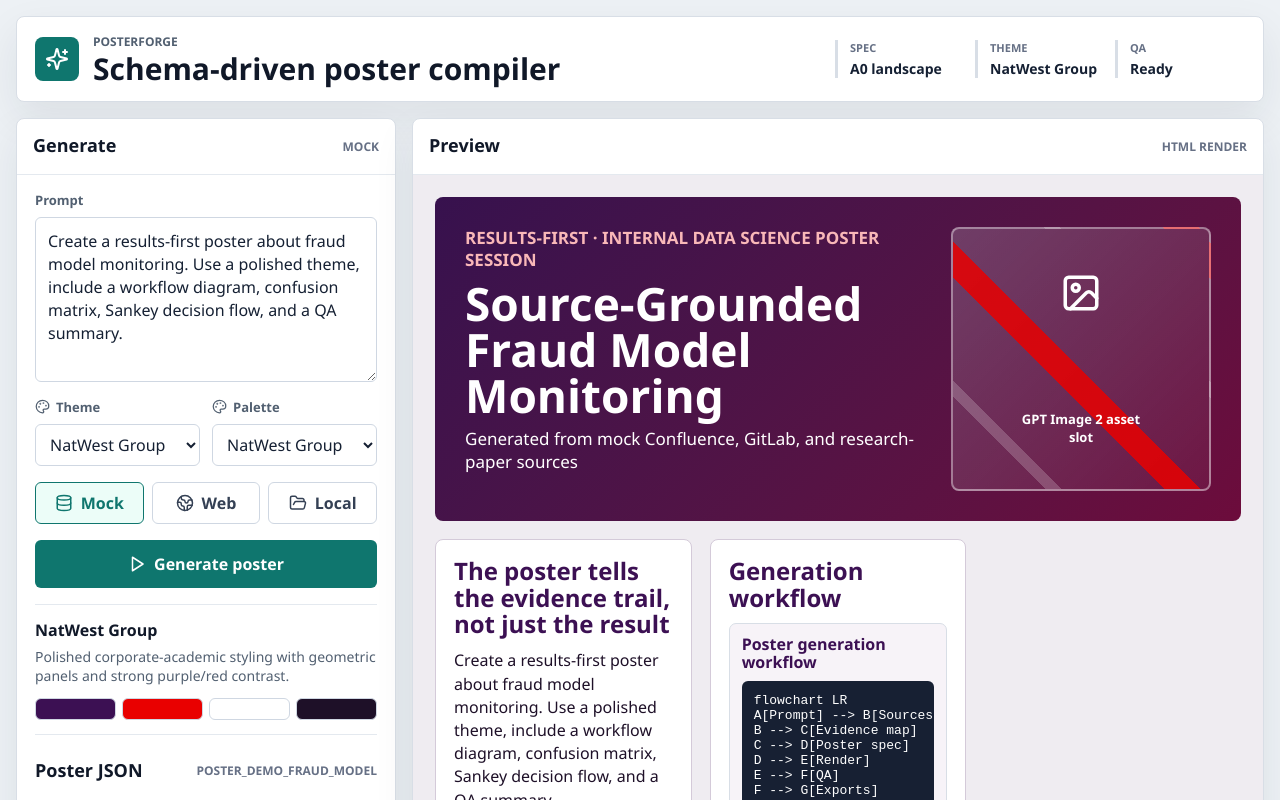
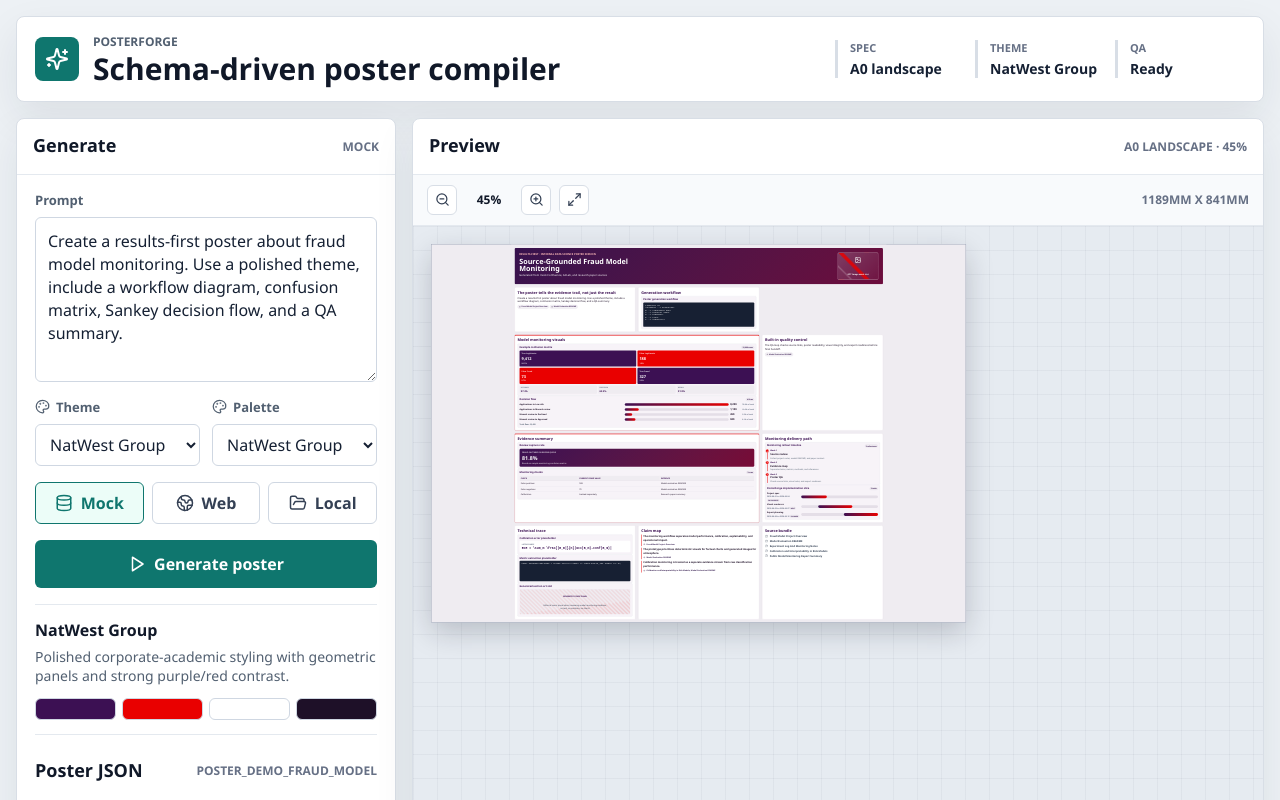
Before and after one commit to ctucker13/posterforge, a React (Vite) app: page / in a window 1280 px wide. Shown: the top 800 px of the page. Built offline with nearby package versions, Linux system fonts and the light colour scheme.

Commit message:
Add A0 zoomable preview frame

```diff
--- a/src/components/PosterPreview.tsx
+++ b/src/components/PosterPreview.tsx
@@ -1,5 +1,5 @@
-import { type CSSProperties } from "react";
-import { FileCheck2, Image, Link2 } from "lucide-react";
+import { type CSSProperties, useLayoutEffect, useMemo, useRef, useState } from "react";
+import { FileCheck2, Image, Link2, Maximize2, ZoomIn, ZoomOut } from "lucide-react";
 import type { PosterBlock, PosterClaim, PosterProject, PosterSource } from "../domain/poster";
 import { isFeaturedSection, resolveLayoutTemplate } from "../layouts";
 import { resolvePalette } from "../themes";
@@ -10,20 +10,77 @@ interface PosterPreviewProps {
 }
 
 export function PosterPreview({ poster }: PosterPreviewProps) {
+  const [zoom, setZoom] = useState(0.45);
+  const [fitScale, setFitScale] = useState(0.42);
+  const canvasRef = useRef<HTMLDivElement | null>(null);
+  const posterRef = useRef<HTMLElement | null>(null);
   const palette = resolvePalette(poster.theme, poster.palette);
   const layout = resolveLayoutTemplate(poster.layout);
   const visuals = new Map(poster.visuals.map((visual) => [visual.id, visual]));
   const sources = new Map(poster.sources.map((source) => [source.id, source]));
   const claims = new Map(poster.claims.map((claim) => [claim.id, claim]));
+  const outputFrame = useMemo(() => getA0PreviewFrame(poster.format.orientation), [poster.format.orientation]);
+
+  useLayoutEffect(() => {
+    const canvas = canvasRef.current;
+    const posterElement = posterRef.current;
+    if (!canvas || !posterElement) {
+      return;
+    }
+
+    const frame = requestAnimationFrame(() => {
+      const posterWidth = posterElement.offsetWidth || outputFrame.designWidth;
+      const posterHeight = posterElement.scrollHeight || posterElement.offsetHeight || outputFrame.height;
+      const nextScale = Math.min(outputFrame.width / posterWidth, outputFrame.height / posterHeight);
+      setFitScale(Number.isFinite(nextScale) && nextScale > 0 ? nextScale : 1);
+    });
+
+    return () => cancelAnimationFrame(frame);
+  }, [poster, outputFrame]);
+
+  const fittedWidth = outputFrame.designWidth * fitScale;
+  const fittedHeight = outputFrame.height;
+  const posterLeft = Math.max(0, (outputFrame.width - fittedWidth) / 2);
+  const posterTop = Math.max(0, (outputFrame.height - fittedHeight) / 2);
+  const zoomLabel = `${Math.round(zoom * 100)}%`;
 
   return (
     <section className="preview-panel" aria-label="Poster preview">
       <div className="panel-header">
         <h2>Preview</h2>
-        <span>HTML render</span>
+        <span>{`A0 ${outputFrame.orientation} · ${zoomLabel}`}</span>
       </div>
+      <div className="preview-toolbar" aria-label="Preview zoom controls">
+        <button type="button" onClick={() => setZoom((value) => Math.max(0.2, Number((value - 0.1).toFixed(2))))} title="Zoom out">
+          <ZoomOut size={15} />
+        </button>
+        <strong>{zoomLabel}</strong>
+        <button type="button" onClick={() => setZoom((value) => Math.min(1, Number((value + 0.1).toFixed(2))))} title="Zoom in">
+          <ZoomIn size={15} />
+        </button>
+        <button type="button" onClick={() => setZoom(0.45)} title="Reset zoom">
+          <Maximize2 size={15} />
+        </button>
+        <span>{`${outputFrame.mmWidth}mm x ${outputFrame.mmHeight}mm`}</span>
+      </div>
+      <div className="preview-viewport">
+        <div className="a0-preview-stage" style={{ width: outputFrame.width * zoom, height: outputFrame.height * zoom }}>
+          <div
+            className="a0-preview-canvas"
+            ref={canvasRef}
+            style={
+              {
+                width: outputFrame.width,
+                height: outputFrame.height,
+                transform: `scale(${zoom})`,
+                "--theme-primary": palette.colors.primary,
+                "--theme-accent": palette.colors.accent,
+              } as CSSProperties
+            }
+          >
             <article
-        className={`poster poster-${poster.theme} poster-layout-${layout.cssClass}`}
+              ref={posterRef}
+              className={`poster poster-output-frame poster-${poster.theme} poster-layout-${layout.cssClass}`}
               style={
                 {
                   "--theme-primary": palette.colors.primary,
@@ -31,6 +88,10 @@ export function PosterPreview({ poster }: PosterPreviewProps) {
                   "--theme-bg": palette.colors.background,
                   "--theme-panel": palette.colors.panel,
                   "--theme-ink": palette.colors.ink,
+                  "--poster-fit-scale": fitScale,
+                  "--poster-design-width": `${outputFrame.designWidth}px`,
+                  "--poster-left": `${posterLeft}px`,
+                  "--poster-top": `${posterTop}px`,
                 } as CSSProperties
               }
             >
@@ -42,7 +103,7 @@ export function PosterPreview({ poster }: PosterPreviewProps) {
                 </div>
                 <div className="hero-asset" aria-label="Generated image asset placeholder">
                   <Image size={42} />
-            <span>GPT Image 2 asset slot</span>
+                  <span>GPT Image asset slot</span>
                 </div>
               </header>
 
@@ -85,8 +146,23 @@ export function PosterPreview({ poster }: PosterPreviewProps) {
                 </section>
               </div>
             </article>
+          </div>
+        </div>
+      </div>
     </section>
   );
+}
+
+function getA0PreviewFrame(orientation: PosterProject["format"]["orientation"]) {
+  const isPortrait = orientation === "portrait";
+  return {
+    orientation: isPortrait ? "portrait" : "landscape",
+    mmWidth: isPortrait ? 841 : 1189,
+    mmHeight: isPortrait ? 1189 : 841,
+    width: isPortrait ? 841 : 1189,
+    height: isPortrait ? 1189 : 841,
+    designWidth: isPortrait ? 1500 : 2400,
+  };
 }
 
 function renderBlock(
--- a/src/styles/app.css
+++ b/src/styles/app.css
@@ -1015,6 +1015,72 @@ textarea {
   min-height: 680px;
 }
 
+.preview-toolbar {
+  display: flex;
+  align-items: center;
+  gap: 8px;
+  border-bottom: 1px solid #e4e9ef;
+  padding: 10px 14px;
+  background: #f8fafc;
+}
+
+.preview-toolbar button {
+  display: inline-grid;
+  place-items: center;
+  width: 30px;
+  height: 30px;
+  border: 1px solid #d8dee6;
+  border-radius: 6px;
+  color: #344054;
+  background: #ffffff;
+  cursor: pointer;
+}
+
+.preview-toolbar button:hover {
+  border-color: #98a2b3;
+  color: #101828;
+}
+
+.preview-toolbar strong {
+  min-width: 48px;
+  color: #101828;
+  font-size: 12px;
+  text-align: center;
+}
+
+.preview-toolbar span {
+  margin-left: auto;
+  color: #667085;
+  font-size: 12px;
+  font-weight: 900;
+  text-transform: uppercase;
+}
+
+.preview-viewport {
+  overflow: auto;
+  flex: 1;
+  min-height: 0;
+  padding: 18px;
+  background:
+    linear-gradient(90deg, rgba(16, 24, 40, 0.04) 1px, transparent 1px),
+    linear-gradient(rgba(16, 24, 40, 0.04) 1px, transparent 1px),
+    #e6ebf1;
+  background-size: 24px 24px;
+}
+
+.a0-preview-stage {
+  position: relative;
+}
+
+.a0-preview-canvas {
+  position: relative;
+  overflow: hidden;
+  transform-origin: top left;
+  border: 1px solid #98a2b3;
+  background: color-mix(in srgb, var(--theme-primary), white 92%);
+  box-shadow: 0 22px 60px rgba(16, 24, 40, 0.22);
+}
+
 .poster {
   --theme-primary: #17324d;
   --theme-accent: #2176ae;
@@ -1028,6 +1094,17 @@ textarea {
   background: color-mix(in srgb, var(--theme-primary), white 92%);
 }
 
+.a0-preview-canvas .poster-output-frame {
+  position: absolute;
+  top: var(--poster-top);
+  left: var(--poster-left);
+  overflow: visible;
+  flex: none;
+  width: var(--poster-design-width);
+  transform: scale(var(--poster-fit-scale));
+  transform-origin: top left;
+}
+
 .poster-hero {
   display: grid;
   grid-template-columns: minmax(360px, 1fr) 260px;
```
Lines whose indentation alone changed are shown as unchanged.
